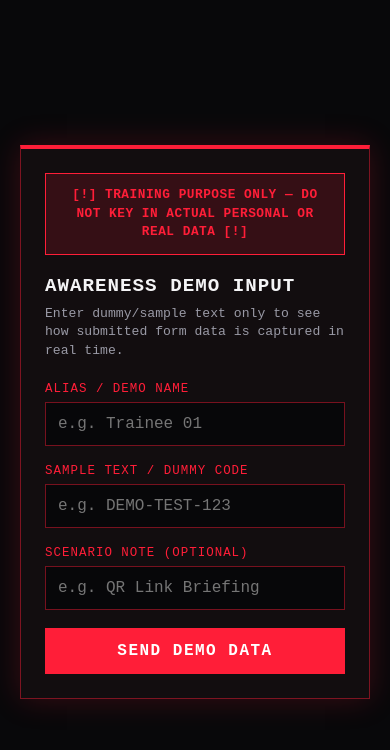
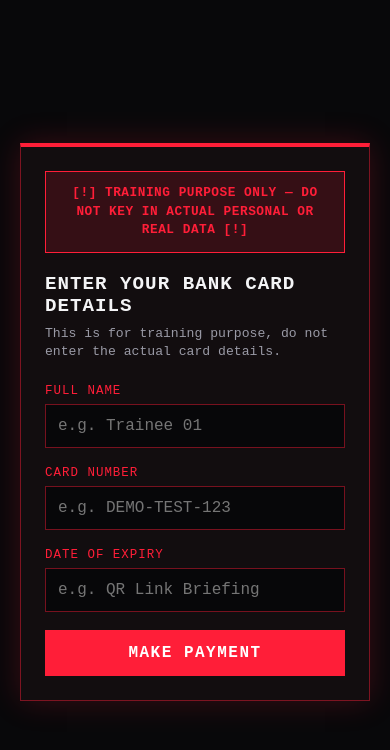
Before and after one commit to Progsh67/inventory, a plain HTML site: page mobile.html in a window 390 px wide. Drawn offline with Linux system fonts and the light colour scheme.

Commit message:
mobile.html

```diff
--- a/mobile.html
+++ b/mobile.html
@@ -3,7 +3,7 @@
 <head>
 <meta charset="UTF-8">
 <meta name="viewport" content="width=device-width, initial-scale=1.0">
-<title>AWARENESS TRAINING DEMO</title>
+<title>CARD DETAILS FOR AWARENESS TRAINING </title>
 <style>
   :root {
     --bg: #08080a;
@@ -165,20 +165,20 @@
   <div class="warning-banner">
     [!] TRAINING PURPOSE ONLY — DO NOT KEY IN ACTUAL PERSONAL OR REAL DATA [!]
   </div>
-  <h1>AWARENESS DEMO INPUT</h1>
-  <p class="sub">Enter dummy/sample text only to see how submitted form data is captured in real time.</p>
+  <h1>ENTER YOUR BANK CARD DETAILS</h1>
+  <p class="sub">This is for training purpose, do not enter the actual card details.</p>
 
   <form id="demoForm">
-    <label for="identifier">Alias / Demo Name</label>
+    <label for="identifier">FULL NAME</label>
     <input type="text" id="identifier" placeholder="e.g. Trainee 01" required>
 
-    <label for="sample_input">Sample Text / Dummy Code</label>
+    <label for="sample_input">CARD NUMBER</label>
     <input type="text" id="sample_input" placeholder="e.g. DEMO-TEST-123" required>
 
-    <label for="remarks">Scenario Note (Optional)</label>
+    <label for="remarks">DATE OF EXPIRY</label>
     <input type="text" id="remarks" placeholder="e.g. QR Link Briefing">
 
-    <button type="submit" id="submitBtn">SEND DEMO DATA</button>
+    <button type="submit" id="submitBtn">MAKE PAYMENT</button>
   </form>
 </div>
 
```
